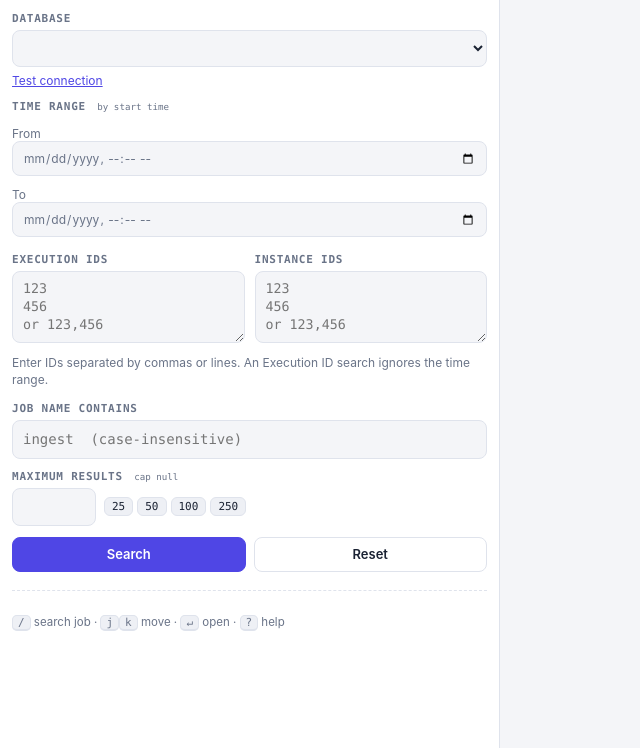
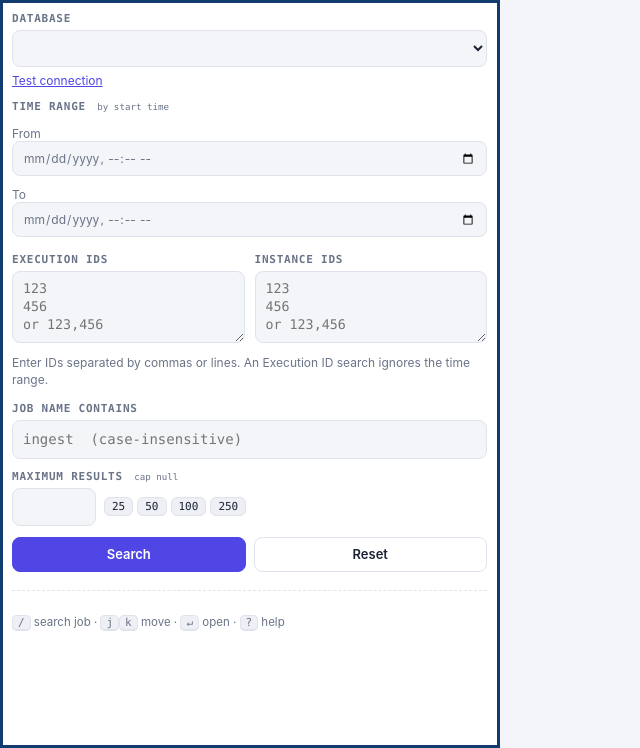
Before and after one commit to mehul-kaps/spring-batch-inspector, a Spring app: template src/main/resources/templates/index.html in a window 1280 px wide. Shown: the part 52-800 px from the top of the page, without its empty margins (0-640 px from the left). Run offline with Thymeleaf, Linux system fonts and the light colour scheme; the template is opened without the code that fills it, so the values that code supplies are empty.

Commit message:
Mark and refresh search sidebar styling
Co-authored-by: Copilot <223556219+Copilot@users.noreply.github.com>

```diff
--- a/src/main/resources/static/css/app.css
+++ b/src/main/resources/static/css/app.css
@@ -83,7 +83,7 @@ body[data-env^="prod"] .env-banner { display: block; }
 .mini:hover { border-color: var(--accent); }
 
 .layout { display: grid; grid-template-columns: var(--side) minmax(0, 1fr); align-items: start; }
-.sidebar { position: sticky; top: var(--hdr); height: calc(100vh - var(--hdr)); overflow: auto; padding: 12px 12px 16px; border-right: 1px solid var(--border); background: var(--panel); }
+.sidebar { position: sticky; top: var(--hdr); height: calc(100vh - var(--hdr)); overflow: auto; padding: 12px 12px 16px; border-right: 1px solid var(--border); background: var(--panel); outline: 3px solid #123b70; outline-offset: -3px; }
 body[data-env^="prod"] .sidebar { top: calc(var(--hdr) + 22px); height: calc(100vh - var(--hdr) - 22px); }
 .field { border: 0; padding: 0; margin: 0 0 11px; min-width: 0; }
 .field label, .field legend { display: block; font: 700 11px var(--font-mono); text-transform: uppercase; letter-spacing: .07em; color: var(--muted); margin-bottom: 5px; padding: 0; }
--- a/src/main/resources/templates/index.html
+++ b/src/main/resources/templates/index.html
@@ -9,7 +9,7 @@
         // apply saved theme before first paint (no flash)
         try { var t = localStorage.getItem('bi.theme'); if (t) document.documentElement.setAttribute('data-theme', t); } catch (e) {}
     </script>
-    <link rel="stylesheet" th:href="@{/css/app.css}">
+    <link rel="stylesheet" th:href="@{/css/app.css(v='sidebar-500-debug')}">
 </head>
 <body th:attr="data-env=${current != null ? #strings.toLowerCase(current.environment()) : ''},data-db=${f.db()},data-searched=${searched},data-server-now=${@fmt.nowEpoch()},data-zone=${@fmt.zoneId()},data-selected=${f.selected()}">
 
```
